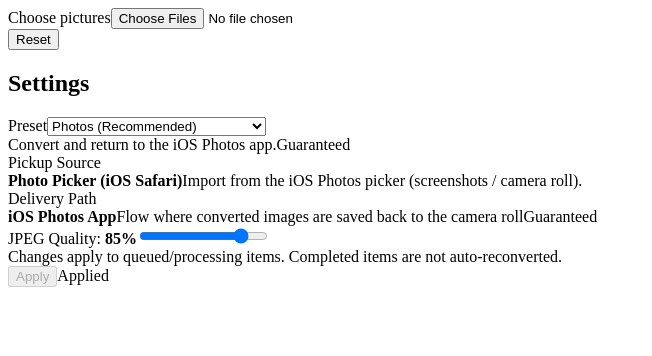
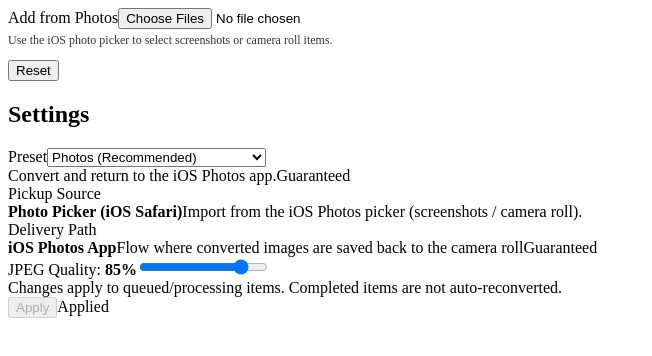
Before and after one commit to i5irin/gyupic, a React (Vite) app: page / in a window 1280 px wide. Shown: the top 356 px of the page, without its empty margins (0-652 px from the left). Built offline with nearby package versions, Linux system fonts and the light colour scheme.

Commit message:
feat: add pickup-specific file selection UI and experimental badge

```diff
--- a/src/App.tsx
+++ b/src/App.tsx
@@ -28,6 +28,7 @@
   title: string;
   description: string;
   guarantee: 'guaranteed' | 'best-effort' | 'unverified';
+  category: 'stable' | 'experimental';
   disabled: boolean;
   disabledReason?: string;
 };
@@ -109,6 +110,7 @@
             title: preset.title,
             description: preset.description,
             guarantee: delivery?.guarantee ?? 'guaranteed',
+            category: preset.category,
             disabled: issues.length > 0,
             disabledReason: issues.length > 0 ? issues.join(' / ') : undefined,
           };
@@ -518,7 +520,11 @@
   return (
     <div>
       <form>
-        <FilePicker inputRef={inputRef} onFilesSelected={onChangeFiles} />
+        <FilePicker
+          inputRef={inputRef}
+          onFilesSelected={onChangeFiles}
+          pickupId={state.pickupId}
+        />
 
         <button type="button" onClick={onReset}>
           Reset
--- a/src/components/FilePicker.tsx
+++ b/src/components/FilePicker.tsx
@@ -1,21 +1,66 @@
-import { RefObject } from 'react';
+import { RefObject, useMemo } from 'react';
+import type { PickupId } from '../domain/pickupCatalog';
 
 type Props = {
   inputRef: RefObject<HTMLInputElement | null>;
   onFilesSelected: (files: File[]) => void | Promise<void>;
+  pickupId: PickupId;
 };
 
-export default function FilePicker({ inputRef, onFilesSelected }: Props) {
+type PickupBehavior = {
+  label: string;
+  note: string;
+  accept: string;
+  multiple: boolean;
+};
+
+const PICKUP_BEHAVIORS: Record<PickupId, PickupBehavior> = {
+  'pickup.photos': {
+    label: 'Add from Photos',
+    note: 'Use the iOS photo picker to select screenshots or camera roll items.',
+    accept: 'image/*',
+    multiple: true,
+  },
+  'pickup.files': {
+    label: 'Add from Files / iCloud Drive',
+    note: 'Use the Files dialog or drag & drop images. HEIC/JPEG/PNG are accepted (experimental).',
+    accept: 'image/*,.heic,.jpeg,.jpg,.png',
+    multiple: true,
+  },
+  'pickup.androidPicker': {
+    label: 'Add from Android picker',
+    note: 'Use the Android system picker or Share Target (experimental).',
+    accept: 'image/*',
+    multiple: true,
+  },
+  'pickup.desktop': {
+    label: 'Add from Finder / Explorer',
+    note: 'Drag & drop or select images from your computer (experimental).',
+    accept: 'image/*',
+    multiple: true,
+  },
+};
+
+export default function FilePicker({
+  inputRef,
+  onFilesSelected,
+  pickupId,
+}: Props) {
+  const behavior = useMemo(
+    () => PICKUP_BEHAVIORS[pickupId] ?? PICKUP_BEHAVIORS['pickup.photos'],
+    [pickupId],
+  );
+
   return (
     <div>
       <label htmlFor="files">
-        Choose pictures
+        {behavior.label}
         <input
           ref={inputRef}
           type="file"
           id="files"
-          accept="image/png"
-          multiple
+          accept={behavior.accept}
+          multiple={behavior.multiple}
           onChange={(e) => {
             const files = Array.from(e.currentTarget.files ?? []);
             // Do nothing if nothing is selected
@@ -26,6 +71,11 @@
           }}
         />
       </label>
+      {behavior.note && (
+        <p style={{ fontSize: '12px', opacity: 0.8, marginTop: '4px' }}>
+          {behavior.note}
+        </p>
+      )}
     </div>
   );
 }
--- a/src/components/SettingsPanel.module.css
+++ b/src/components/SettingsPanel.module.css
@@ -111,3 +111,8 @@
   color: #a11a1a;
   background: #ffecec;
 }
+
+.settings-panel-badge-experimental {
+  color: #4a3ca6;
+  background: #f1ecff;
+}
--- a/src/components/SettingsPanel.tsx
+++ b/src/components/SettingsPanel.tsx
@@ -12,6 +12,7 @@
   title: string;
   description: string;
   guarantee: 'guaranteed' | 'best-effort' | 'unverified';
+  category: 'stable' | 'experimental';
   disabled?: boolean;
   disabledReason?: string;
 };
@@ -132,6 +133,13 @@
                 >
                   {deliveryBadgeLabel(selectedPreset.guarantee)}
                 </span>
+                {selectedPreset.category === 'experimental' && (
+                  <span
+                    className={`${styles.settingsPanelBadge} ${styles.settingsPanelBadgeExperimental}`}
+                  >
+                    Experimental
+                  </span>
+                )}
                 {selectedPreset.disabled && selectedPreset.disabledReason && (
                   <div className={styles.settingsPanelWarning}>
                     {selectedPreset.disabledReason}
```
